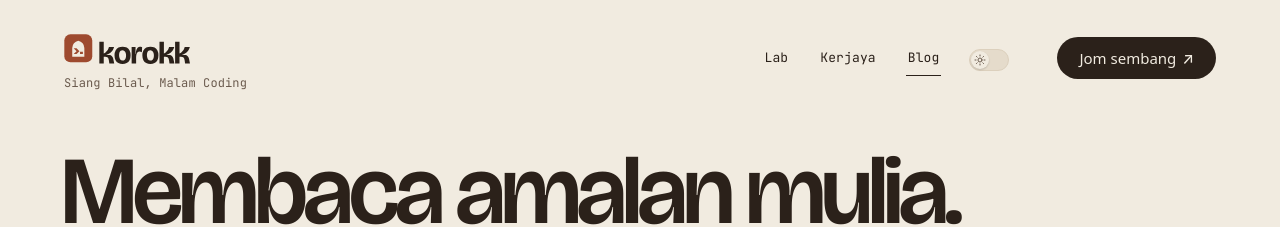
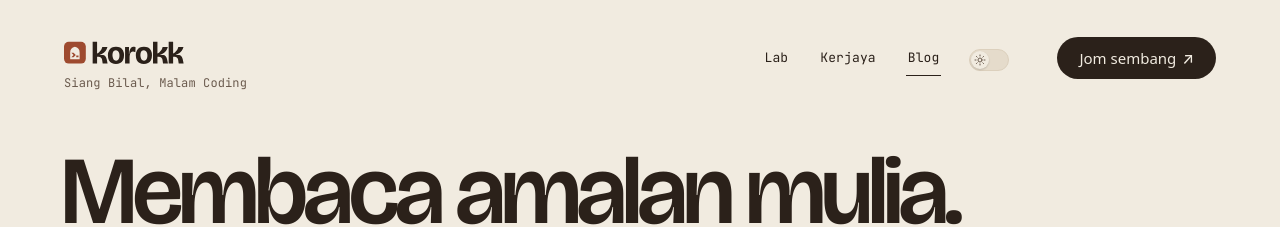
Before and after one commit to Kengkorok/Kengkorok.github.io, a Jekyll site: the page built from blog/index.html, in a window 1280 px wide. Shown: the top 227 px of the page. Built offline with Jekyll 4.4.1, drawn with Linux system fonts in a browser that asks for light colours; some web fonts are replaced.

Commit message:
fix(blog): selaraskan ikon dengan tulisan korokk dalam logo
Petak ikon kini sama tinggi dengan wordmark (hujung huruf k hingga garis dasar),
ruang kosong di kanan logo dipotong.

Co-Authored-By: Claude Opus 5.5 <noreply@anthropic.com>

```diff
--- a/_layouts/base.html
+++ b/_layouts/base.html
@@ -6,7 +6,7 @@
 <body>
   <header class="nav nav--blog wrap">
     <div>
-      <a class="nav__name" href="{{ '/' | relative_url }}"><img class="logo--terang" src="{{ '/brand/svg/korokk-mendatar-cerah.svg' | relative_url }}" alt="korokk.com" width="132" height="40"><img class="logo--gelap" src="{{ '/brand/svg/korokk-mendatar-gelap.svg' | relative_url }}" alt="korokk.com" width="132" height="40"></a>
+      <a class="nav__name" href="{{ '/' | relative_url }}"><img class="logo--terang" src="{{ '/brand/svg/korokk-mendatar-cerah.svg' | relative_url }}" alt="korokk.com" width="120" height="40"><img class="logo--gelap" src="{{ '/brand/svg/korokk-mendatar-gelap.svg' | relative_url }}" alt="korokk.com" width="120" height="40"></a>
       <p class="nav__tag mono muted">Siang Bilal, Malam Coding</p>
     </div>
     <nav class="nav__links mono" aria-label="Utama">
--- a/blog.css
+++ b/blog.css
@@ -10,7 +10,7 @@
 /* Nav blog: logo korokk + tagline */
 .nav--blog { align-items: center; }
 .nav--blog .nav__name { display: block; width: fit-content; }
-.nav--blog .nav__name img { display: block; width: 132px; height: 40px; }
+.nav--blog .nav__name img { display: block; width: 120px; height: 40px; }
 .nav--blog .nav__links { align-items: center; }
 [data-theme="dark"] .logo--terang, :root:not([data-theme="dark"]) .logo--gelap { display: none !important; }
 
@@ -363,7 +363,7 @@ html:has(.zum[open]) { overflow: hidden; }
   .post__penulis img { width: 44px; height: 44px; }
   .post__lain-tajuk { font-size: 28px; margin-bottom: 16px; }
   .post__lain .post-row__title { font-size: 19px; }
-  .nav--blog .nav__name img { width: 100px; height: 30px; }
+  .nav--blog .nav__name img { width: 90px; height: 30px; }
   .nav--blog .nav__tag { margin-top: 4px; white-space: nowrap; }
   .nav--blog .nav__links { gap: 12px; }
   .komen { margin-top: 64px; }
```
Also changed, not shown: brand/svg/korokk-mendatar-cerah.svg, brand/svg/korokk-mendatar-gelap.svg.
